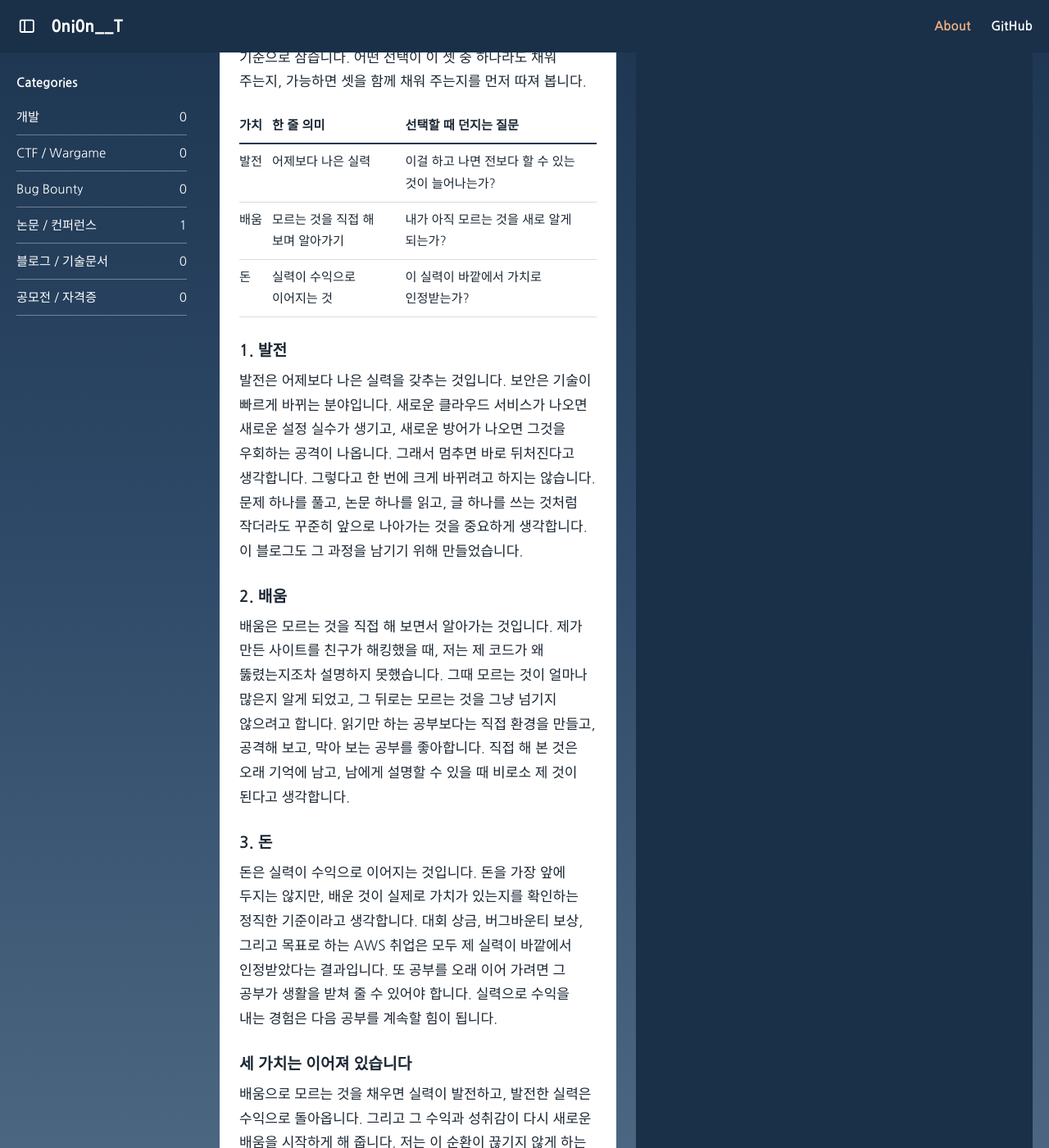
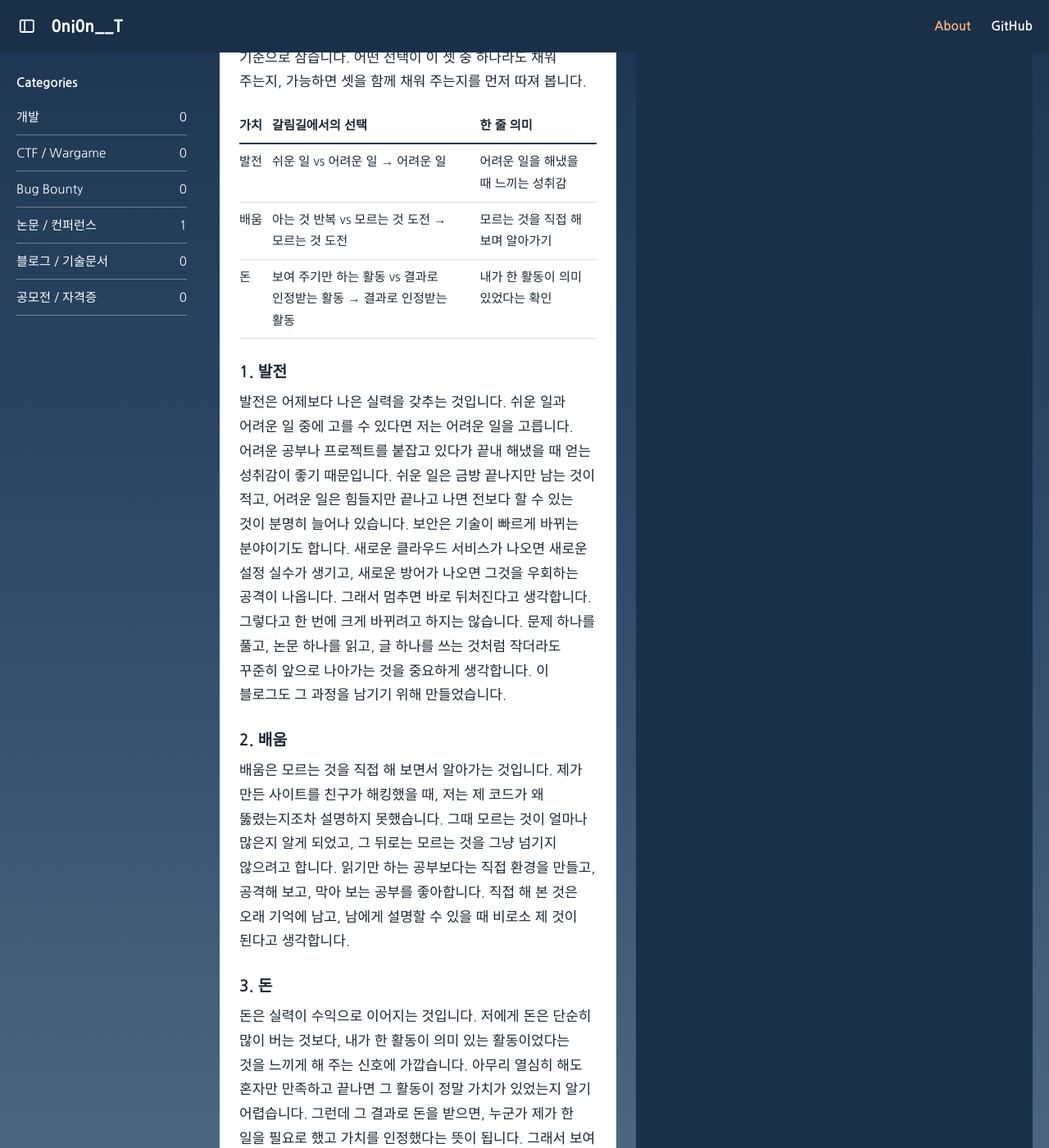
Before and after one commit to 0ni0n-t/0ni0n-t.github.io, a Jekyll site: the page built from about.md, in a window 1280 px wide and 1400 px high, scrolled down 823 px. Shown: the whole window at 82% size. Built offline with Jekyll 4.4.1, drawn with Linux system fonts in a browser that asks for light colours; some web fonts are replaced; some of the changed text lies outside the part shown.

Commit message:
Add choice criteria and personal reasons to About values
Co-Authored-By: Claude Opus 5.5 <noreply@anthropic.com>

```diff
--- a/about.md
+++ b/about.md
@@ -27,16 +27,17 @@ description: 웹 해킹을 계기로 보안을 시작해 AWS 취업을 목표로
 진로를 고르거나 무엇을 공부할지 정할 때 저는 세 가지를 기준으로 삼습니다.
 어떤 선택이 이 셋 중 하나라도 채워 주는지, 가능하면 셋을 함께 채워 주는지를 먼저 따져 봅니다.
 
-| 가치 | 한 줄 의미 | 선택할 때 던지는 질문 |
+| 가치 | 갈림길에서의 선택 | 한 줄 의미 |
 |---|---|---|
-| 발전 | 어제보다 나은 실력 | 이걸 하고 나면 전보다 할 수 있는 것이 늘어나는가? |
-| 배움 | 모르는 것을 직접 해 보며 알아가기 | 내가 아직 모르는 것을 새로 알게 되는가? |
-| 돈 | 실력이 수익으로 이어지는 것 | 이 실력이 바깥에서 가치로 인정받는가? |
+| 발전 | 쉬운 일 vs 어려운 일 → 어려운 일 | 어려운 일을 해냈을 때 느끼는 성취감 |
+| 배움 | 아는 것 반복 vs 모르는 것 도전 → 모르는 것 도전 | 모르는 것을 직접 해 보며 알아가기 |
+| 돈 | 보여 주기만 하는 활동 vs 결과로 인정받는 활동 → 결과로 인정받는 활동 | 내가 한 활동이 의미 있었다는 확인 |
 
 ### 1. 발전
 
 발전은 어제보다 나은 실력을 갖추는 것입니다.
-보안은 기술이 빠르게 바뀌는 분야입니다. 새로운 클라우드 서비스가 나오면 새로운 설정 실수가 생기고, 새로운 방어가 나오면 그것을 우회하는 공격이 나옵니다. 그래서 멈추면 바로 뒤처진다고 생각합니다.
+쉬운 일과 어려운 일 중에 고를 수 있다면 저는 어려운 일을 고릅니다. 어려운 공부나 프로젝트를 붙잡고 있다가 끝내 해냈을 때 얻는 성취감이 좋기 때문입니다. 쉬운 일은 금방 끝나지만 남는 것이 적고, 어려운 일은 힘들지만 끝나고 나면 전보다 할 수 있는 것이 분명히 늘어나 있습니다.
+보안은 기술이 빠르게 바뀌는 분야이기도 합니다. 새로운 클라우드 서비스가 나오면 새로운 설정 실수가 생기고, 새로운 방어가 나오면 그것을 우회하는 공격이 나옵니다. 그래서 멈추면 바로 뒤처진다고 생각합니다.
 그렇다고 한 번에 크게 바뀌려고 하지는 않습니다. 문제 하나를 풀고, 논문 하나를 읽고, 글 하나를 쓰는 것처럼 작더라도 꾸준히 앞으로 나아가는 것을 중요하게 생각합니다. 이 블로그도 그 과정을 남기기 위해 만들었습니다.
 
 ### 2. 배움
@@ -48,7 +49,8 @@ description: 웹 해킹을 계기로 보안을 시작해 AWS 취업을 목표로
 ### 3. 돈
 
 돈은 실력이 수익으로 이어지는 것입니다.
-돈을 가장 앞에 두지는 않지만, 배운 것이 실제로 가치가 있는지를 확인하는 정직한 기준이라고 생각합니다. 대회 상금, 버그바운티 보상, 그리고 목표로 하는 AWS 취업은 모두 제 실력이 바깥에서 인정받았다는 결과입니다.
+저에게 돈은 단순히 많이 버는 것보다, 내가 한 활동이 의미 있는 활동이었다는 것을 느끼게 해 주는 신호에 가깝습니다. 아무리 열심히 해도 혼자만 만족하고 끝나면 그 활동이 정말 가치가 있었는지 알기 어렵습니다. 그런데 그 결과로 돈을 받으면, 누군가 제가 한 일을 필요로 했고 가치를 인정했다는 뜻이 됩니다.
+그래서 보여 주기만 하는 활동보다 결과로 인정받는 활동을 고릅니다. 돈은 배운 것이 실제로 가치가 있는지를 확인하는 정직한 기준이라고 생각합니다. 대회 상금, 버그바운티 보상, 그리고 목표로 하는 AWS 취업은 모두 제 실력이 바깥에서 인정받았다는 결과입니다.
 또 공부를 오래 이어 가려면 그 공부가 생활을 받쳐 줄 수 있어야 합니다. 실력으로 수익을 내는 경험은 다음 공부를 계속할 힘이 됩니다.
 
 ### 세 가치는 이어져 있습니다
```
